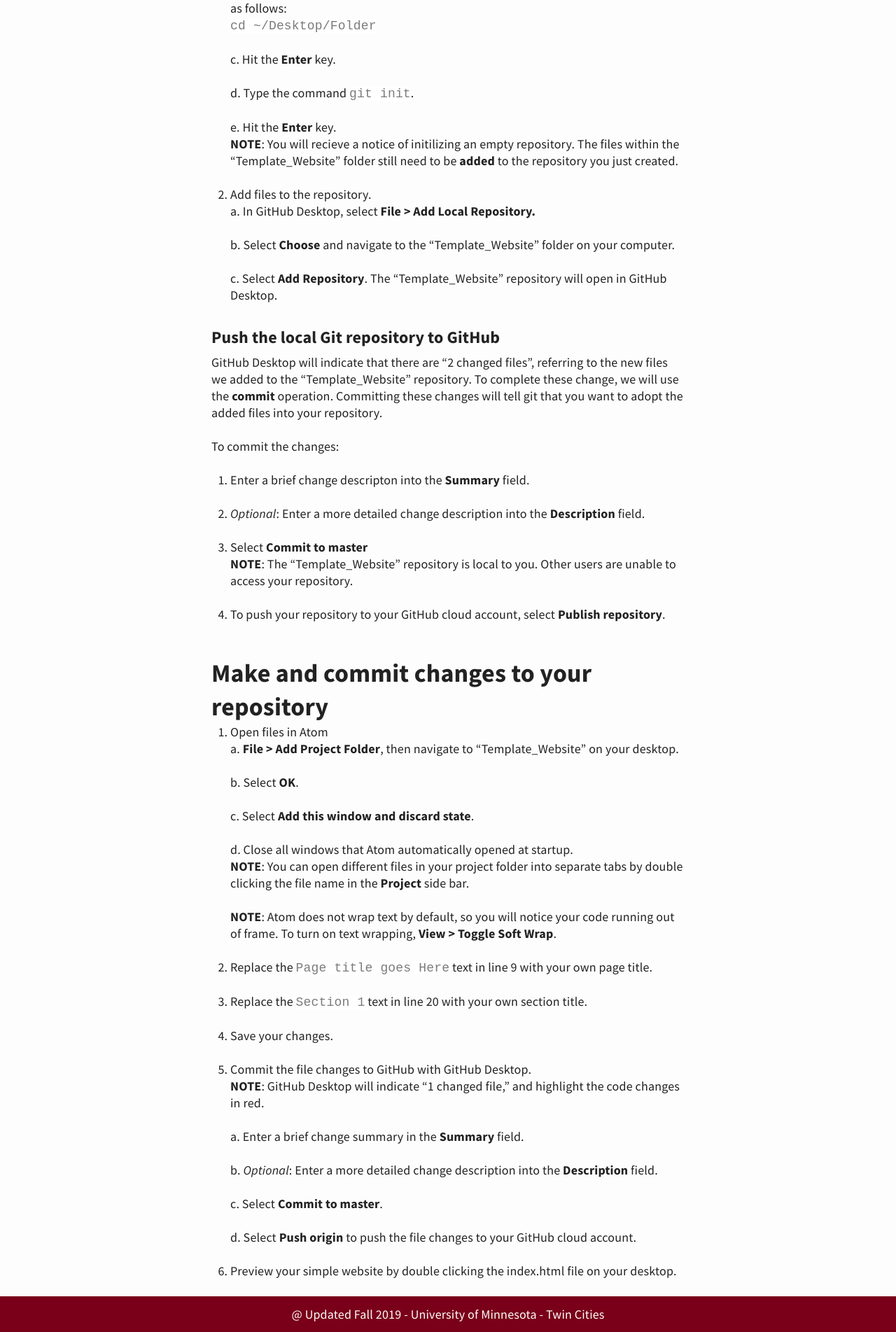
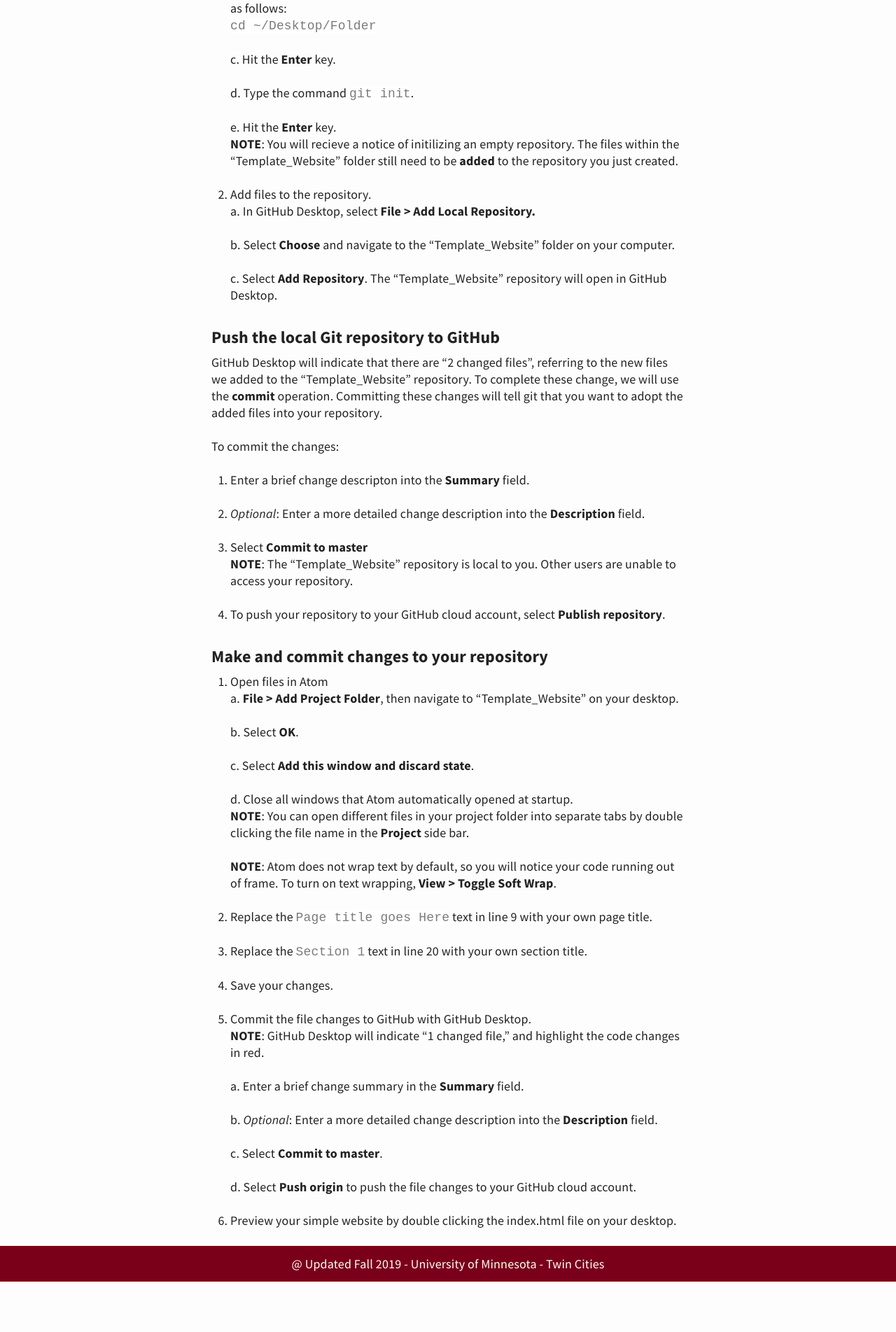
Before and after one commit to kristinashirk/digital-tech, a Jekyll site: the page built from _posts/2019-09-02-git and GitHub.md, in a window 1280 px wide. Shown: the part 2747-4650 px from the top of the page at 70% size. Built offline with Jekyll 4.4.1, drawn with Linux system fonts in a browser that asks for light colours; after the commit the page ends 4578 px from its top, so only the background shows below that.

Commit message:
Same heading level

```diff
--- a/_posts/2019-09-02-git and GitHub.md
+++ b/_posts/2019-09-02-git and GitHub.md
@@ -86,7 +86,7 @@ To commit the changes:
 
 4. To push your repository to your GitHub cloud account, select **Publish repository**.
 
-## Make and commit changes to your repository
+### Make and commit changes to your repository
 1. Open files in Atom
 	a. **File > Add Project Folder**, then navigate to "Template_Website" on your desktop.
 
```
